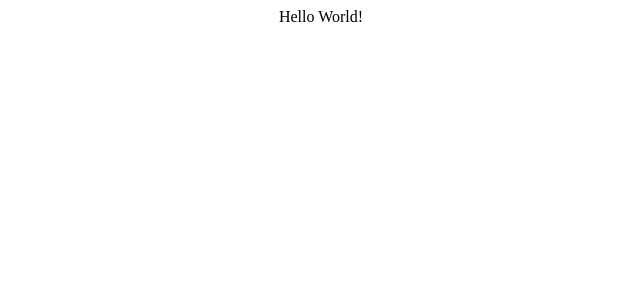
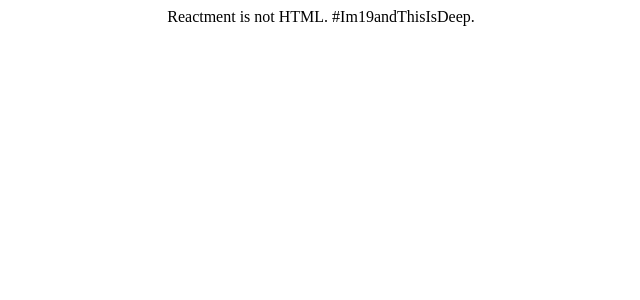
Before and after one commit to HackRU/Reactment, a React (Create React App) app in the folder challenge/: page / in a window 1280 px wide. Shown: the top 300 px of the page, without its empty margins (319-959 px from the left). Built offline with nearby package versions, Linux system fonts and the light colour scheme.

Commit message:
resolved:issues 1 and 8

```diff
--- a/challenge/src/App.jsx
+++ b/challenge/src/App.jsx
@@ -9,6 +9,7 @@ class App extends Component {
     }
     render() {
         return (
+            console.log("Redered successfully! I think?"),
             <div style={{ width: "100%", height: "100%", textAlign: "center" }}>
                 {strings.greeting}
             </div>
--- a/challenge/src/strings.json
+++ b/challenge/src/strings.json
@@ -1,4 +1,4 @@
 {
     "title": "HackRU Reactment Challenge",
-    "greeting": "Hello World!"
+    "greeting": "Reactment is not HTML. #Im19andThisIsDeep."
 }
```
Also changed, not shown: challenge/package.json (line endings or trailing spaces), 1 other file (tests, documents, lock files or other folders).
